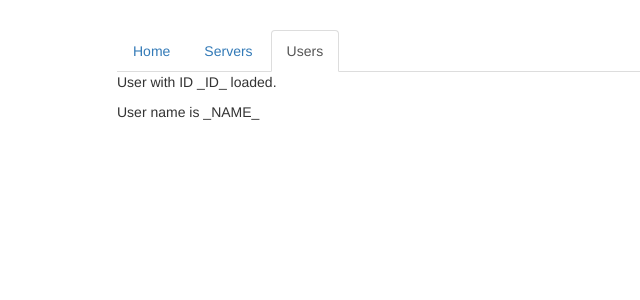
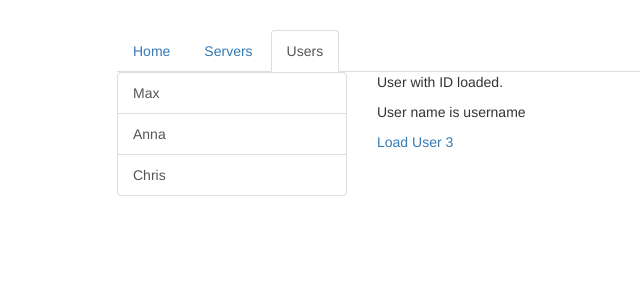
Before and after one commit to geomC/udemy-angular8, an Angular app: page /users in a window 1280 px wide. Shown: the top 300 px of the page, without its empty margins (148-788 px from the left). Built offline with nearby package versions, Linux system fonts and the light colour scheme.

Commit message:
add dynamic route /users/id

```diff
--- a/src/app/app.module.ts
+++ b/src/app/app.module.ts
@@ -20,10 +20,14 @@ const routes: Routes = [
   },
   {
     path: 'users', // localhost:4200/users. IMPORTANT: don't prefix route with slash
+    component: UsersComponent
+  },
+  {
+    path: 'users/:id', // id stands for a dynamic path segment. Route kicks in for URLs like users/123
     component: UserComponent
   },
   {
-    path: 'servers', // localhost:4200/users. IMPORTANT: don't prefix route with slash
+    path: 'servers',
     component: ServersComponent
   },
 ];
--- a/src/app/users/user/user.component.html
+++ b/src/app/users/user/user.component.html
@@ -1,2 +1,4 @@
-<p>User with ID _ID_ loaded.</p>
-<p>User name is _NAME_</p>
+<p>User with ID {{user.id}} loaded.</p>
+<p>User name is {{user.name}}</p>
+
+<a [routerLink]="['/users', 3]">Load User 3</a>
--- a/src/app/users/user/user.component.ts
+++ b/src/app/users/user/user.component.ts
@@ -1,16 +1,27 @@
-import { Component, OnInit } from '@angular/core';
+import { Component } from '@angular/core';
+import { ActivatedRoute } from '@angular/router';
 
 @Component({
   selector: 'app-user',
   templateUrl: './user.component.html',
   styleUrls: ['./user.component.css']
 })
-export class UserComponent implements OnInit {
-  user: {id: number, name: string};
+export class UserComponent {
+  user: { id: number, name: string };
 
-  constructor() { }
+  constructor(
+    private activeRoute: ActivatedRoute
+  ) {
+    this.activeRoute.params.subscribe(
+      (({id}) => this.user = {
+        id,
+        name: this.fetchNameForId(id)
+      })
+    );
+  }
 
-  ngOnInit() {
+  fetchNameForId(idInRoute: number): string {
+    return 'username';
   }
 
 }
```
